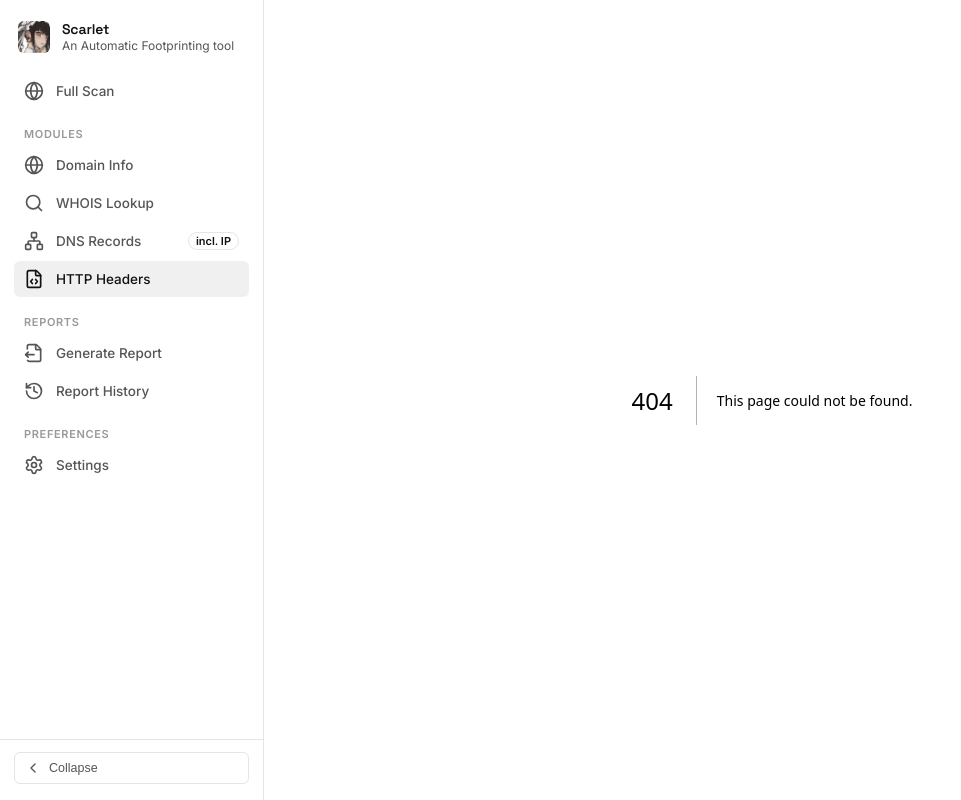
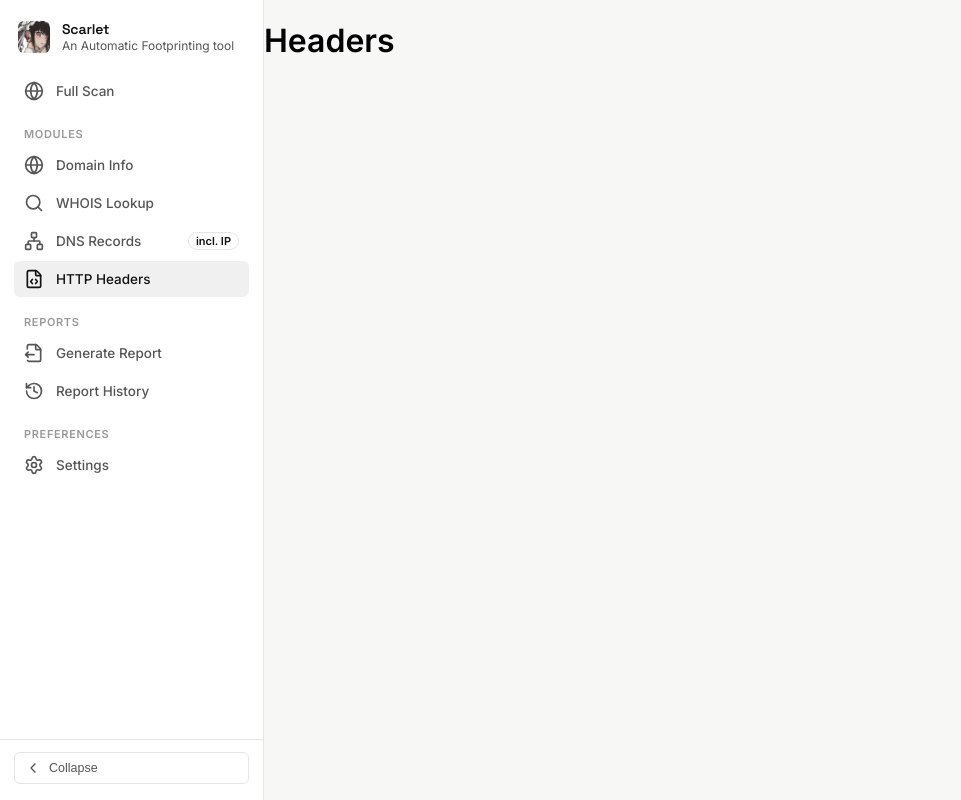
Before and after one commit to RepVignesh/Scarlet, a Next.js app in the folder frontend/: page /modules/headers in a window 1280 px wide. Before the commit this address had no page. Shown: the whole page, without its empty margins (0-961 px from the left). Built offline with nearby package versions, Linux system fonts and the light colour scheme.

Commit message:
Add Routing (Placeholders)

```diff
--- /dev/null
+++ b/frontend/src/app/modules/dns/page.tsx
@@ -0,0 +1,3 @@
+export default function DNS() {
+  return <h1>DNS</h1>;
+}
--- /dev/null
+++ b/frontend/src/app/modules/domain/page.tsx
@@ -0,0 +1,3 @@
+export default function Domain() {
+  return <h1>Domain</h1>;
+}
--- /dev/null
+++ b/frontend/src/app/modules/headers/page.tsx
@@ -0,0 +1,3 @@
+export default function Headers() {
+  return <h1>Headers</h1>;
+}
--- /dev/null
+++ b/frontend/src/app/modules/whois/page.tsx
@@ -0,0 +1,3 @@
+export default function Whois() {
+  return <h1>Whois</h1>;
+}
```
